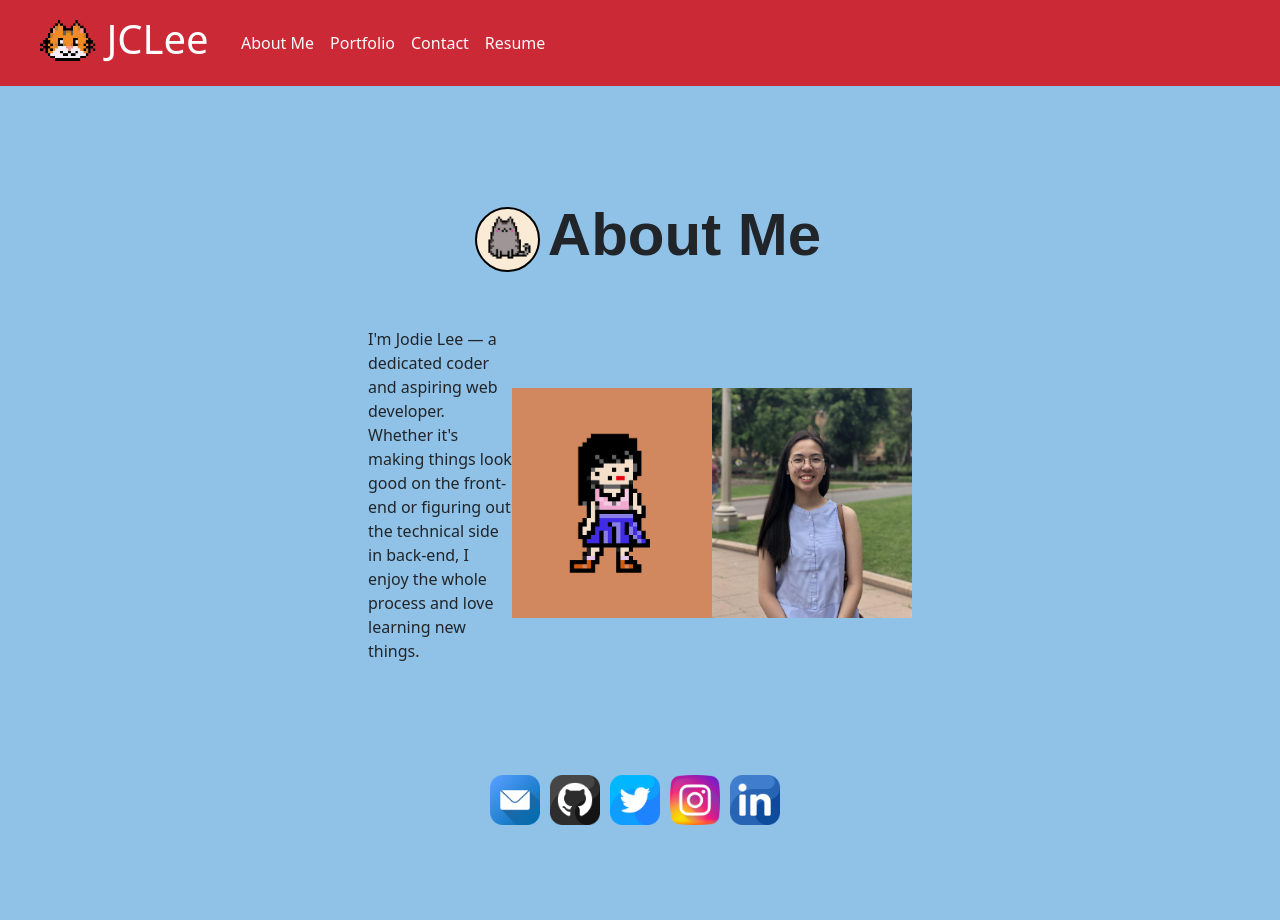
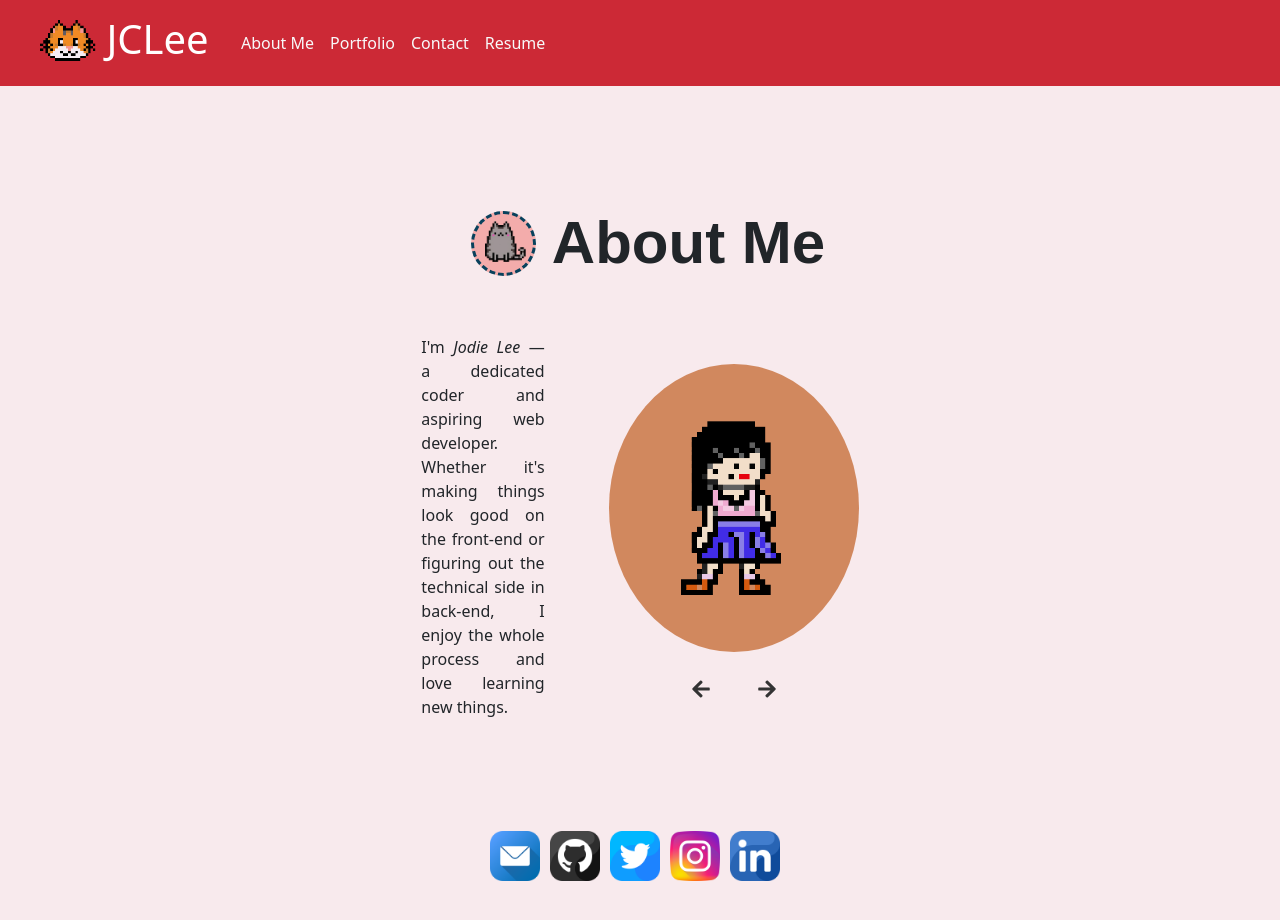
Before and after one commit to jodielee062788/react_project_portfolio, a React (Vite) app: page / in a window 1280 px wide. Shown: the top 920 px of the page. Built offline with nearby package versions, Linux system fonts and the light colour scheme; a web font is replaced by a local one.

Commit message:
Edit about page and add image toggle

```diff
--- a/package.json
+++ b/package.json
@@ -15,6 +15,7 @@
     "bootstrap": "^5.2.3",
     "react": "^18.2.0",
     "react-dom": "^18.2.0",
+    "react-icons": "^5.0.1",
     "react-router-dom": "^6.22.3"
   },
   "devDependencies": {
--- a/src/App.css
+++ b/src/App.css
@@ -16,7 +16,7 @@
 .portfolio,
 .contact,
 .resume {
-  background-color: #90c2e7;
+  background-color: #f8eaed;
   height: 870px;
 }
 
@@ -44,18 +44,33 @@
 .logo-about img {
   width: 65px;
   border-radius: 50%;
-  border: 2px solid black;
-  background-color:antiquewhite;
-}
-
-.about-details {
-  display: flex;
-  align-items: center;
-  width: 50%;
+  border: 3px dashed #08415c;
+  background-color:#f3acab;
 }
 
 .about-details img {
-  width: 200px;
+  width: 250px;
+  border-radius: 50%;
+}
+
+.name {
+  font-style: italic;
+}
+
+.text-justify {
+  text-align: justify;
+}
+
+/* Image Toggle CSS */
+.arrow-icon {
+  font-size: 20px;
+  color: #333;
+  cursor: pointer;
+  margin: 0 10px;
+}
+
+.arrow-icon:hover {
+  color: #cc2936;
 }
 
 /* Footer */
--- a/src/components/pages/About.jsx
+++ b/src/components/pages/About.jsx
@@ -1,18 +1,18 @@
 import Footer from '../Footer';
+import ImageToggle from './ImageToggle';
 
 export default function About() {
   return (
     <div className="about d-flex flex-column align-items-center mx-auto">
       <div className="logo-about pt-4 ps-3">
-        <img src="./img/cat1.png" alt="" />
-        <h1 className='ms-2 fw-bold'>About Me</h1>
+        <img src="./img/cat1.png" alt="cat logo" />
+        <h1 className='mt-2 ms-3 fw-bold'>About Me</h1>
       </div>
-      <div className="about-details p-5">
-        <p>I&apos;m <span className="name">Jodie Lee</span> — a dedicated coder and aspiring web developer.
+      <div className="about-details p-5 d-flex align-items-center col-5 mx-auto">
+        <p className='text-justify me-5'>I&apos;m <span className="name">Jodie Lee</span> — a dedicated coder and aspiring web developer.
         Whether it&apos;s making things look good on the front-end or figuring out the technical side in back-end,
         I enjoy the whole process and love learning new things.</p>
-        <img src="./img/pixil-frame-0.png" alt="" />
-        <img src="./img/unnamed.jpg" alt="" />
+        <ImageToggle />
       </div>
       <Footer />
     </div>
--- /dev/null
+++ b/src/components/pages/ImageToggle.jsx
@@ -0,0 +1,30 @@
+import { useState } from 'react';
+import { FaArrowLeft, FaArrowRight } from 'react-icons/fa';
+
+function ImageToggle() {
+  const [showFirstImage, setShowFirstImage] = useState(true);
+
+  const toggleImage = () => {
+    setShowFirstImage(!showFirstImage);
+  };
+
+  return (
+    <div className="pics d-flex flex-column align-items-center ms-3">
+      {showFirstImage ? (
+        <img src="./img/pixil-frame-0.png" alt="pixel art of developer" className="mb-3" />
+      ) : (
+        <img src="./img/unnamed.jpg" alt="developer's pic" className="mb-3" />
+      )}
+      <div className="d-flex">
+        <button onClick={toggleImage} className="btn btn-link">
+          <FaArrowLeft className="arrow-icon" />
+        </button>
+        <button onClick={toggleImage} className="btn btn-link">
+          <FaArrowRight className="arrow-icon" />
+        </button>
+      </div>
+    </div>
+  );
+}
+
+export default ImageToggle;
```
Also changed, not shown: 1 other file (tests, documents, lock files or other folders).
